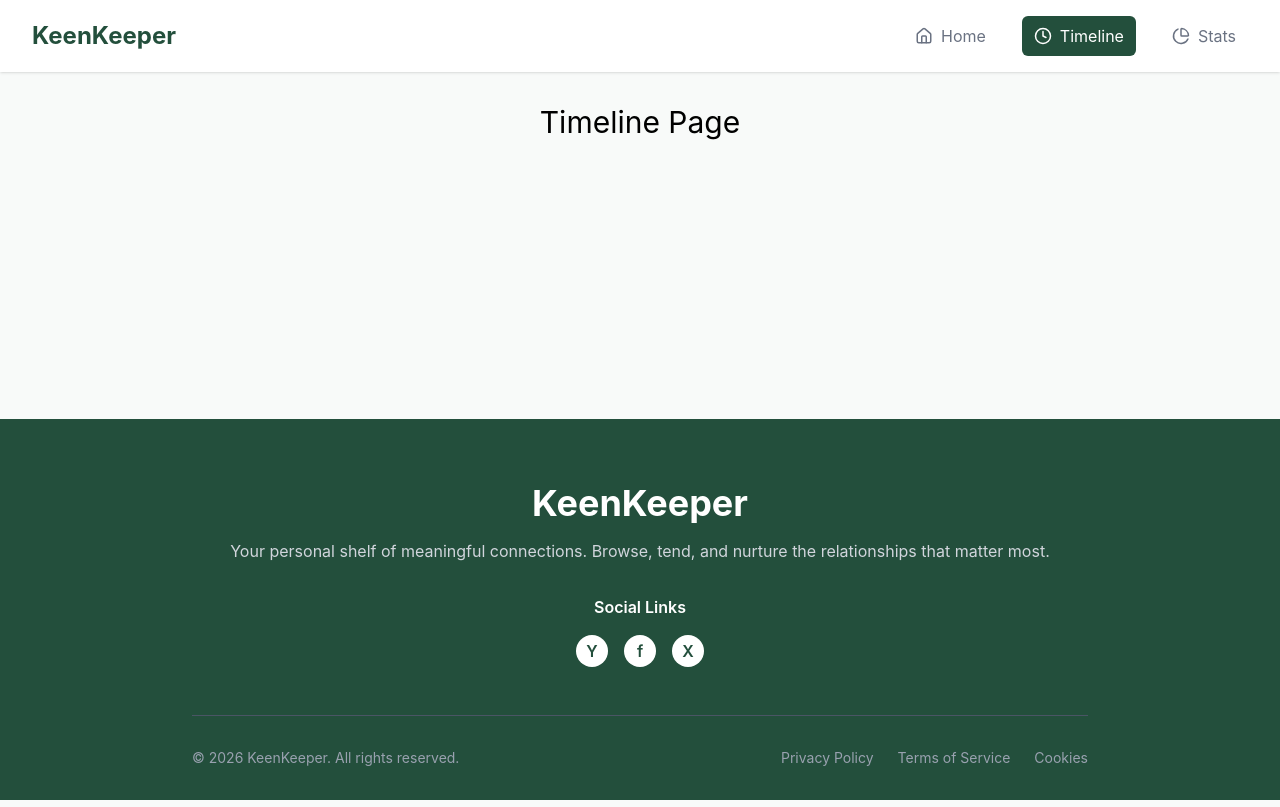
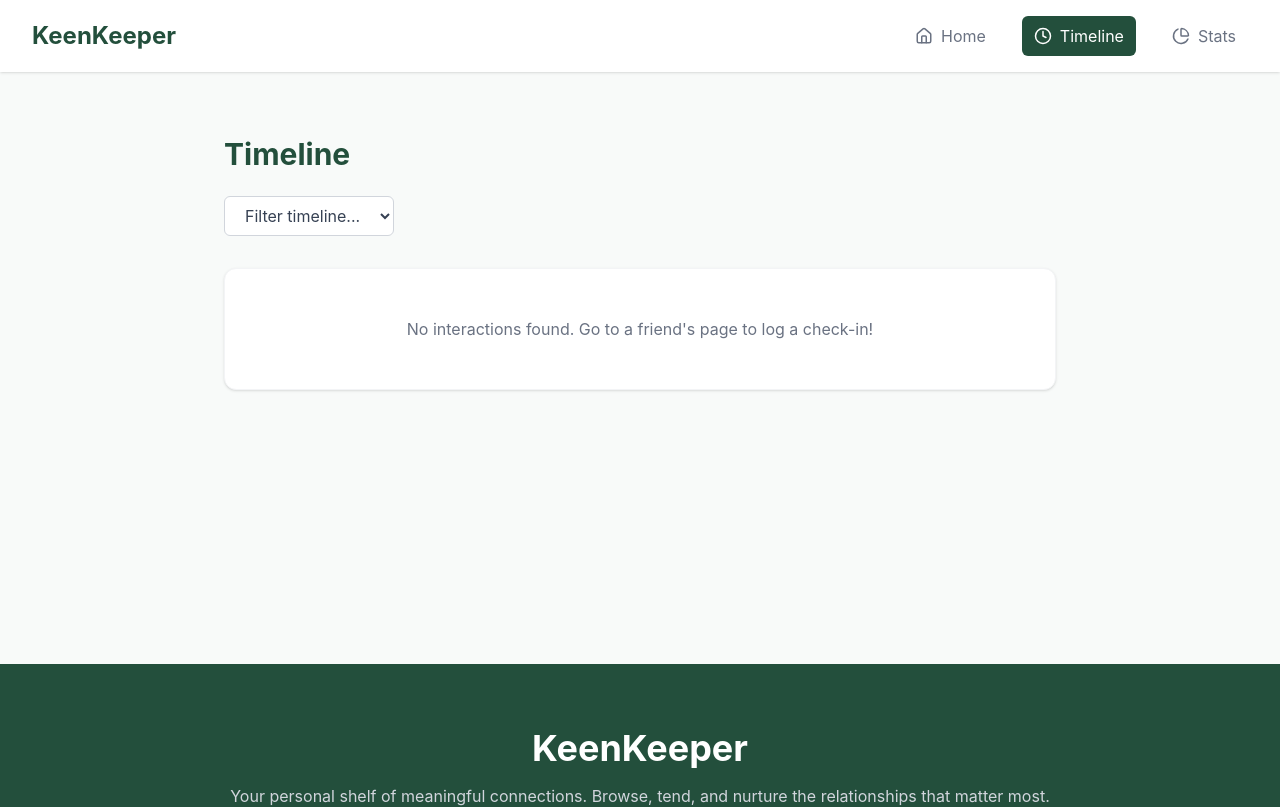
Before and after one commit to raju-rifat-295/Keen-Keeper, a React (Vite) app: page /timeline in a window 1280 px wide. Shown: the top 807 px of the page. Built offline with nearby package versions, Linux system fonts and the light colour scheme.

Commit message:
added toast, Built Timeline page, history , filtering

```diff
--- a/src/App.jsx
+++ b/src/App.jsx
@@ -1,15 +1,36 @@
 import { Outlet } from 'react-router'
+import { useState } from 'react'
 import Navbar from './components/Navbar'
 import Footer from './components/Footer'
+import Toast from './components/Toast'
 
 function App() {
+  const [timelineEntries, setTimelineEntries] = useState([])
+
+  const [toastMessage, setToastMessage] = useState('')
+  const [showToast, setShowToast] = useState(false)
+
+  const addEntry = (entry) => {
+    setTimelineEntries([entry, ...timelineEntries])
+  }
+
+  const triggerToast = (message) => {
+    setToastMessage(message)
+    setShowToast(true)
+    setTimeout(() => {
+      setShowToast(false)
+    }, 3000)
+  }
+
   return (
     <div className="flex flex-col min-h-screen">
       <Navbar />
       <main className="grow">
-        <Outlet />
+        <Outlet context={{ timelineEntries, addEntry, triggerToast }} />
       </main>
       <Footer />
+
+      <Toast message={toastMessage} isVisible={showToast} />
     </div>
   )
 }
--- a/src/components/FriendDetails.jsx
+++ b/src/components/FriendDetails.jsx
@@ -1,9 +1,10 @@
 import { useState, useEffect } from 'react'
-import { useParams, Link } from 'react-router'
+import { useParams, Link, useOutletContext } from 'react-router'
 import { Phone, MessageSquare, Video, Clock, Archive, Trash2 } from 'lucide-react'
 
 const FriendDetails = () => {
     const { id } = useParams()
+    const { addEntry, triggerToast } = useOutletContext()
     const [friend, setFriend] = useState(null)
     const [loading, setLoading] = useState(true)
 
@@ -42,6 +43,17 @@ const FriendDetails = () => {
     if (friend.status === 'overdue') statusColor = 'bg-danger text-white'
     else if (friend.status === 'almost due') statusColor = 'bg-warning text-white'
     else if (friend.status === 'on-track') statusColor = 'bg-success text-white'
+
+    const handleInteraction = (interactionType) => {
+        const newInteraction = {
+            id: Date.now(),
+            friendName: friend.name,
+            type: interactionType,
+            date: new Date().toLocaleDateString('en-US', { month: 'long', day: 'numeric', year: 'numeric' })
+        }
+        addEntry(newInteraction)
+        triggerToast(`Logged ${interactionType} with ${friend.name}!`)
+    }
 
     return (
         <div className="p-8 max-w-5xl mx-auto mt-8 mb-16">
@@ -107,15 +119,15 @@ const FriendDetails = () => {
                     <div className="bg-white p-6 rounded-xl shadow-sm border border-gray-100">
                         <h3 className="font-bold text-lg text-darkGreen mb-4">Quick Check-In</h3>
                         <div className="grid grid-cols-3 gap-4">
-                            <button className="flex flex-col items-center justify-center gap-2 p-6 border border-gray-100 rounded-lg hover:bg-lightGreen text-gray-600 hover:text-darkGreen transition-colors cursor-pointer">
+                            <button onClick={() => handleInteraction('Call')} className="flex flex-col items-center justify-center gap-2 p-6 border border-gray-100 rounded-lg hover:bg-lightGreen text-gray-600 hover:text-darkGreen transition-colors cursor-pointer">
                                 <Phone size={24} />
                                 <span className="font-semibold">Call</span>
                             </button>
-                            <button className="flex flex-col items-center justify-center gap-2 p-6 border border-gray-100 rounded-lg hover:bg-lightGreen text-gray-600 hover:text-darkGreen transition-colors cursor-pointer">
+                            <button onClick={() => handleInteraction('Text')} className="flex flex-col items-center justify-center gap-2 p-6 border border-gray-100 rounded-lg hover:bg-lightGreen text-gray-600 hover:text-darkGreen transition-colors cursor-pointer">
                                 <MessageSquare size={24} />
                                 <span className="font-semibold">Text</span>
                             </button>
-                            <button className="flex flex-col items-center justify-center gap-2 p-6 border border-gray-100 rounded-lg hover:bg-lightGreen text-gray-600 hover:text-darkGreen transition-colors cursor-pointer">
+                            <button onClick={() => handleInteraction('Video')} className="flex flex-col items-center justify-center gap-2 p-6 border border-gray-100 rounded-lg hover:bg-lightGreen text-gray-600 hover:text-darkGreen transition-colors cursor-pointer">
                                 <Video size={24} />
                                 <span className="font-semibold">Video</span>
                             </button>
--- a/src/components/Timeline.jsx
+++ b/src/components/Timeline.jsx
@@ -1,7 +1,68 @@
+import { useState } from 'react'
+import { useOutletContext } from 'react-router'
+import { Phone, MessageSquare, Video } from 'lucide-react'
+
 const Timeline = () => {
+    const { timelineEntries } = useOutletContext()
+
+    const [filter, setFilter] = useState('All')
+
+    let filteredEntries = timelineEntries;
+    if (filter !== 'All') {
+        filteredEntries = timelineEntries.filter(entry => entry.type === filter)
+    }
+
+    const getIcon = (type) => {
+        if (type === 'Call') {
+            return <Phone size={20} className="text-darkGreen" />
+        } else if (type === 'Text') {
+            return <MessageSquare size={20} className="text-gray-500" />
+        } else if (type === 'Video') {
+            return <Video size={20} className="text-blue-600" />
+        }
+    }
+
     return (
-        <div className="p-8">
-            <h1 className="text-3xl text-center">Timeline Page</h1>
+        <div className="p-8 max-w-4xl mx-auto mt-8 min-h-[60vh]">
+            <h1 className="text-3xl font-bold text-darkGreen mb-6">Timeline</h1>
+
+            <div className="mb-8">
+                <select
+                    value={filter}
+                    onChange={(e) => setFilter(e.target.value)}
+                    className="border border-gray-300 rounded-md px-4 py-2 text-gray-700 bg-white"
+                >
+                    <option value="All">Filter timeline...</option>
+                    <option value="Call">Calls only</option>
+                    <option value="Text">Texts only</option>
+                    <option value="Video">Video only</option>
+                </select>
+            </div>
+
+            <div className="space-y-4">
+                {filteredEntries.length === 0 ? (
+                    <div className="text-center p-12 bg-white rounded-xl border border-gray-100 shadow-sm text-gray-500">
+                        No interactions found. Go to a friend's page to log a check-in!
+                    </div>
+                ) : (
+                    filteredEntries.map((entry) => (
+                        <div key={entry.id} className="bg-white p-4 rounded-lg shadow-sm border border-gray-100 flex items-center gap-4">
+
+                            <div className="w-12 h-12 bg-lightGreen rounded-full flex items-center justify-center shrink-0">
+                                {getIcon(entry.type)}
+                            </div>
+
+                            <div>
+                                <h3 className="font-bold text-gray-800">
+                                    {entry.type} <span className="font-normal text-gray-500">with {entry.friendName}</span>
+                                </h3>
+                                <p className="text-sm text-gray-400">{entry.date}</p>
+                            </div>
+
+                        </div>
+                    ))
+                )}
+            </div>
         </div>
     )
 }
--- /dev/null
+++ b/src/components/Toast.jsx
@@ -0,0 +1,11 @@
+const Toast = ({ message, isVisible }) => {
+    if (!isVisible) return null
+
+    return (
+        <div className="fixed bottom-6 right-6 bg-darkGreen text-white px-6 py-3 rounded-lg shadow-lg font-semibold transition-opacity z-50">
+            {message}
+        </div>
+    )
+}
+
+export default Toast
```
